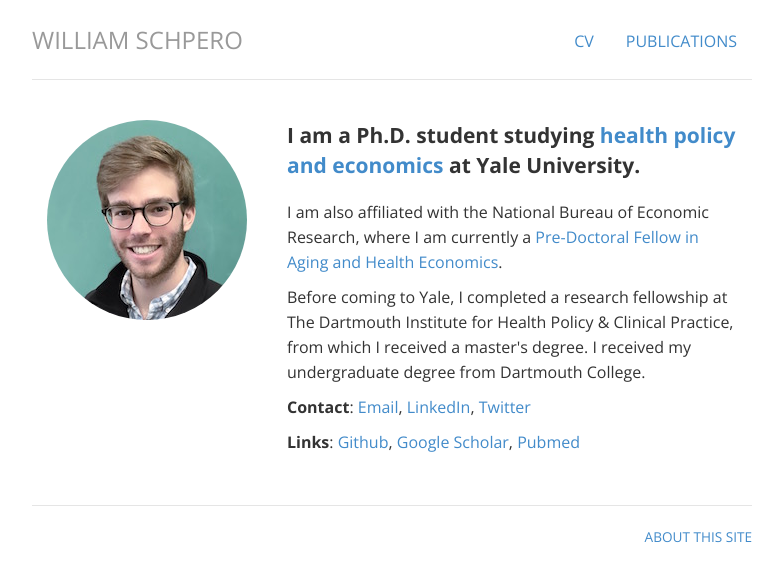
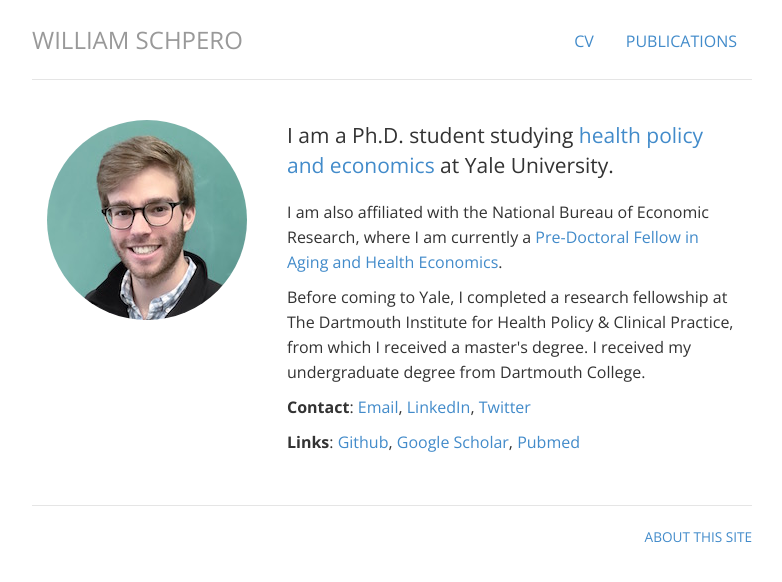
Before and after one commit to wschpero/wschpero.github.io, a Jekyll site: the page built from index.html, in a window 1280 px wide. Shown: the top 582 px of the page, without its empty margins (248-1030 px from the left). Built offline with Jekyll 4.4.1, drawn with Linux system fonts in a browser that asks for light colours.

Commit message:
Formatting

```diff
--- a/index.html
+++ b/index.html
@@ -9,7 +9,7 @@
 	</div>
 	<div itemscope itemtype="http://data-vocabulary.org/Person" class="col-sm-8">
 
-	<p class="lead"><b>I am a Ph.D. student studying <a href="http://publichealth.yale.edu/hpm/curriculum/phd/phd.aspx" target="_blank">health policy and economics</a> at Yale University.</b></p>
+	<p class="lead">I am a Ph.D. student studying <a href="http://publichealth.yale.edu/hpm/curriculum/phd/phd.aspx" target="_blank">health policy and economics</a> at Yale University.</p>
 
 	<p>I am also affiliated with the National Bureau of Economic Research, where I am currently a <a href="http://www.nber.org/programs/ag/cahr/training.html" target="_blank">Pre-Doctoral Fellow in Aging and Health Economics</a>.</p>
 
```
